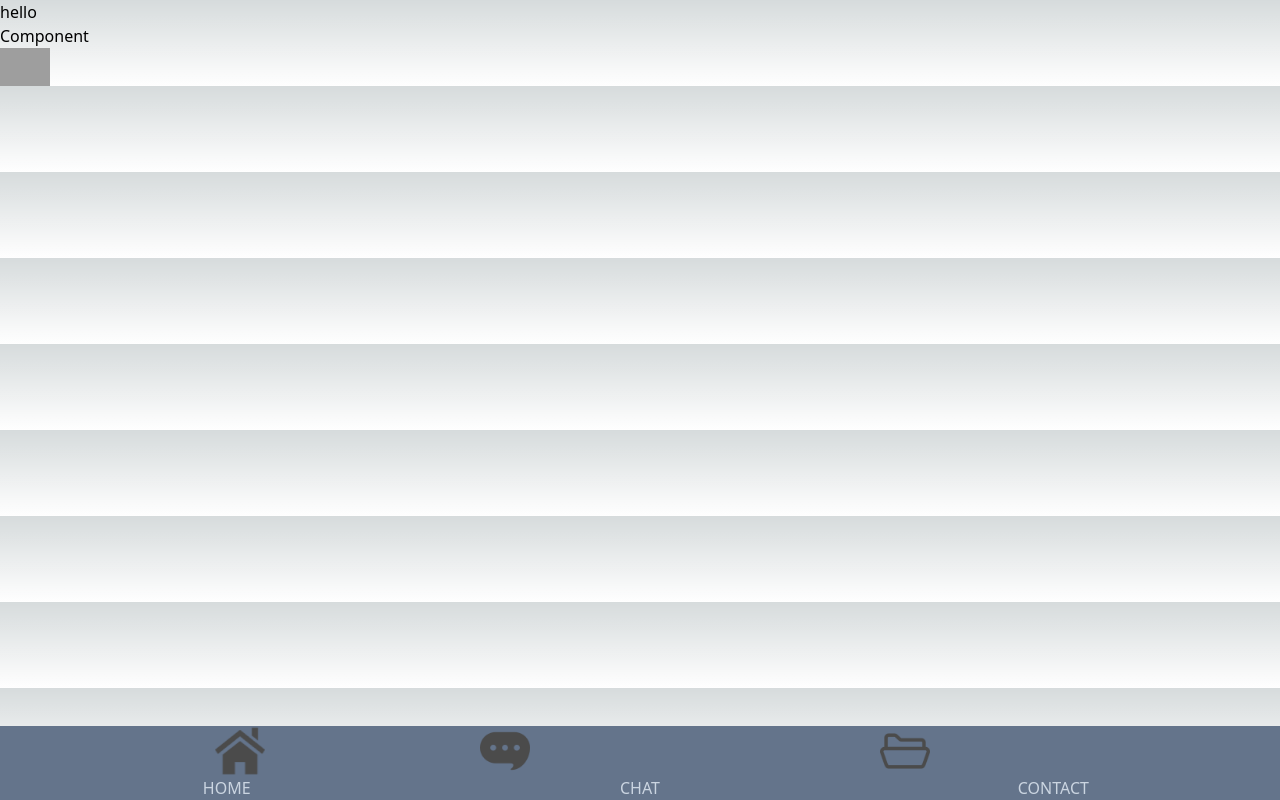
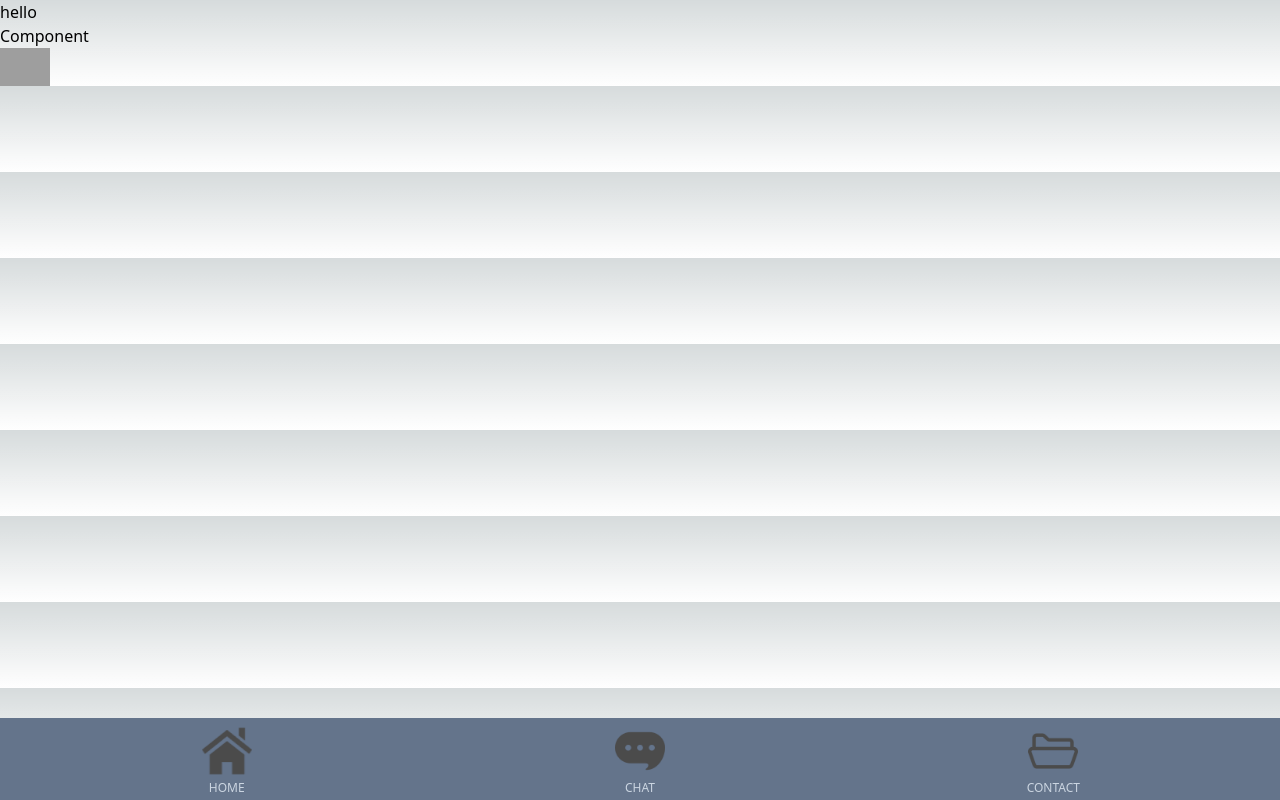
Before and after one commit to student-ops/semi_webapp, a Next.js app in the folder next_app/: page /test in a window 1280 px wide. Built offline with nearby package versions, Linux system fonts and the light colour scheme; grey boxes are pictures that could not be loaded.

Commit message:
footer_commit_fifth

```diff
--- a/next_app/src/components/footer.tsx
+++ b/next_app/src/components/footer.tsx
@@ -7,7 +7,7 @@ const Footer: React.FC = () => {
       <footer className='absolute bottom-0 bg-slate-500 w-full h-1/10'>
         <div className="w-full">
           <div>
-            <div className="flex text-center w-full">
+            <div className="flex pt-2 text-center w-full">
               <div className="pr-10 pl-10 flex justify-center text-slate-300 flex-1">
                 <Image className=''
                 src="/footer_home.png"
@@ -16,7 +16,7 @@ const Footer: React.FC = () => {
                 alt="home"
                 />
               </div>
-              <div className="justify-center text-slate-300 flex-1">
+              <div className="pr-10 flex justify-center text-slate-300 flex-1">
                 <Image className=''
                 src="/footer_chat.png"
                 width={50}
@@ -24,7 +24,7 @@ const Footer: React.FC = () => {
                 alt="chat"
                 />
               </div>
-              <div className="justify-center text-slate-300 flex-1">
+              <div className="pr-10 flex justify-center text-slate-300 flex-1">
                 <Image className=''
                 src="/footer_context.png"
                 width={50}
@@ -34,9 +34,9 @@ const Footer: React.FC = () => {
               </div>
             </div>
             <div className="flex text-center w-full">
-              <div className="pr-10 pl-10 text-slate-300 flex-1">HOME</div>
-              <div className="pr-10 text-slate-300 flex-1">CHAT</div>
-              <div className="pr-10 text-slate-300 flex-1">CONTACT</div>
+              <div className="pr-10 pl-10 pt-1 pb-1 text-slate-300 text-xs flex-1">HOME</div>
+              <div className="pr-10 pt-1 pb-1 text-slate-300 text-xs flex-1">CHAT</div>
+              <div className="pr-10 pt-1 pb-1 text-slate-300 text-xs flex-1">CONTACT</div>
             </div>
           </div>
         </div>
```
